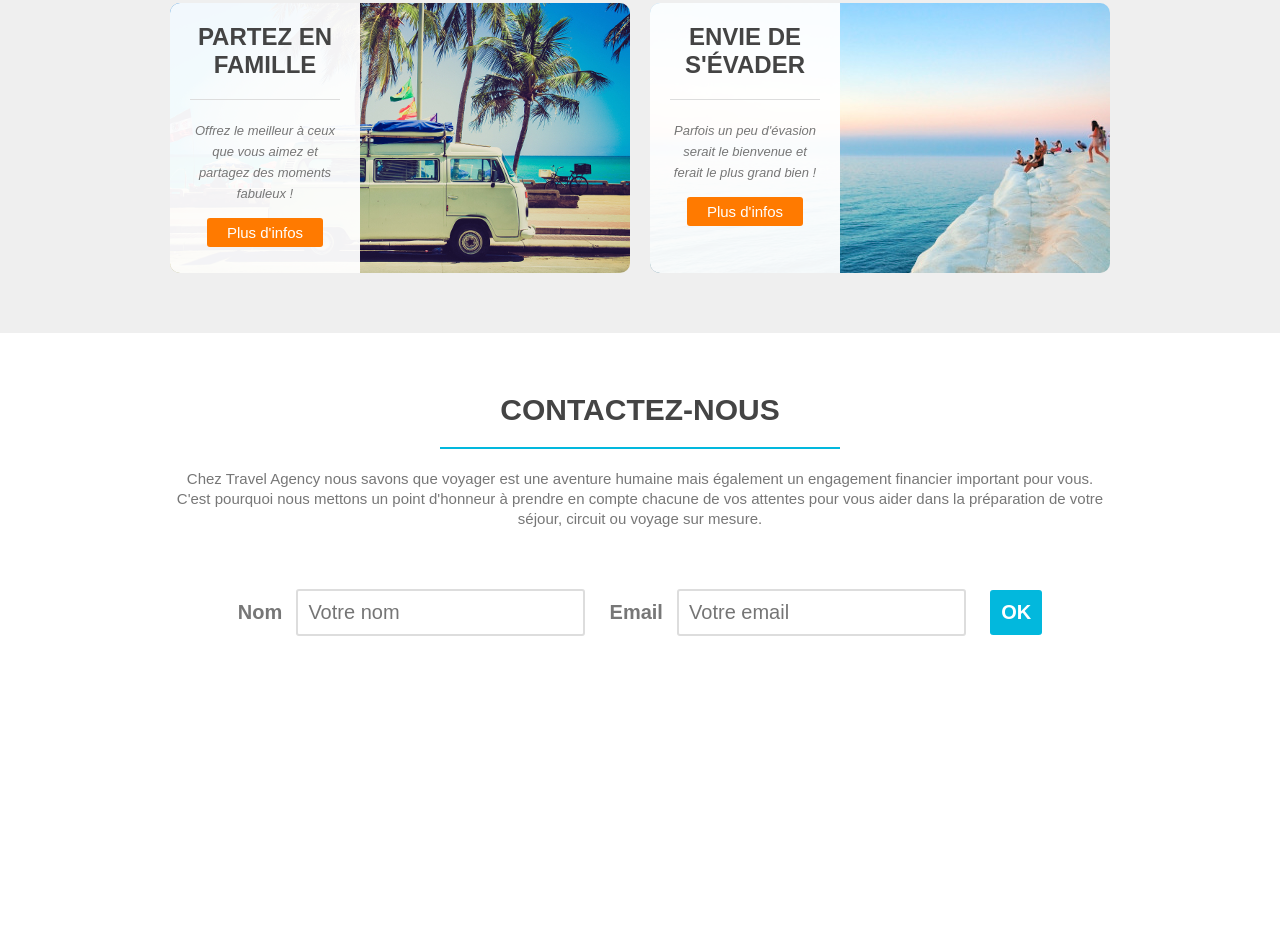
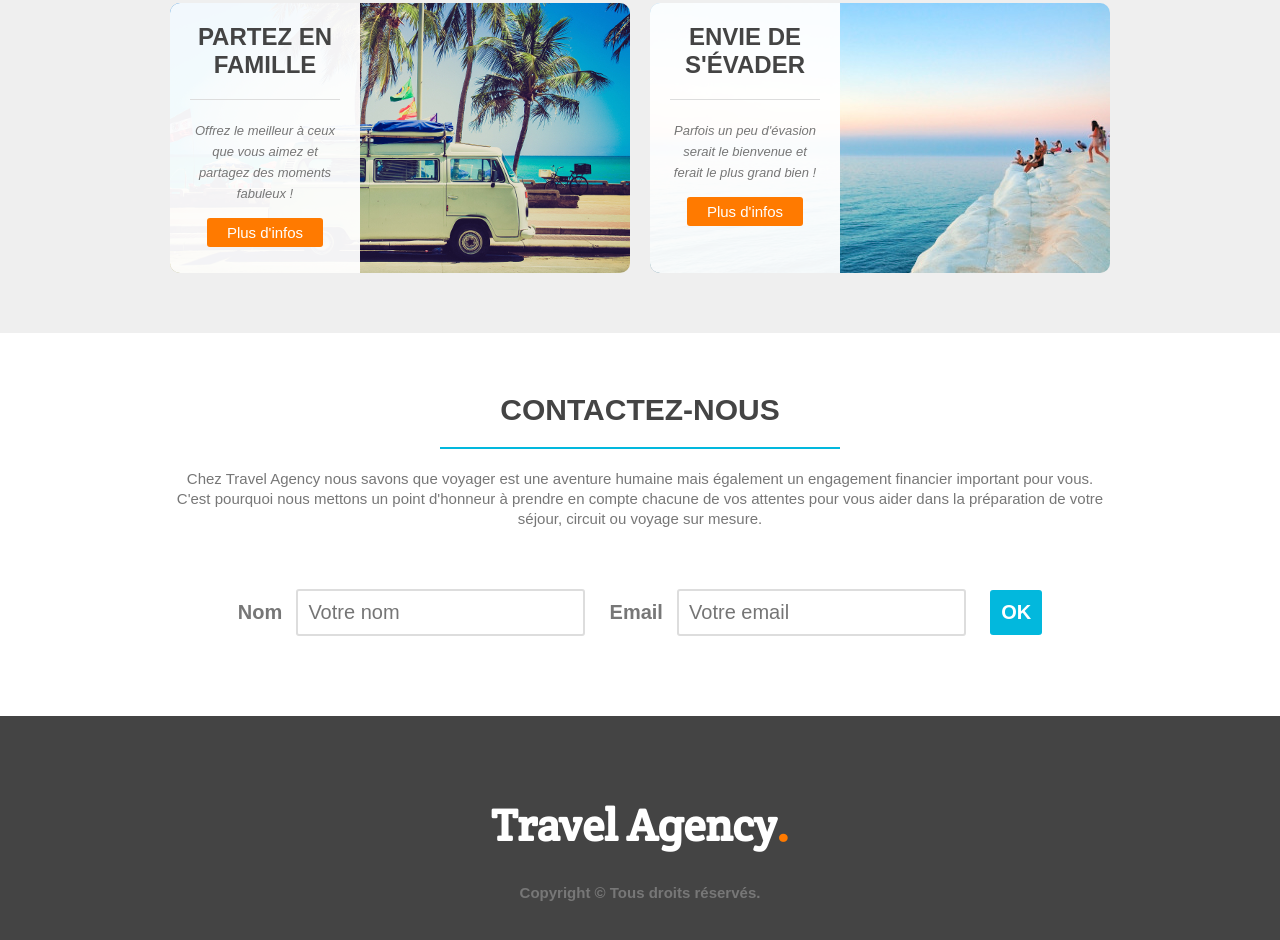
Before and after one commit to AntoniSDev/Udemy.Cours.HTML.CSS, a plain HTML site: page index.html in a window 1280 px wide. Shown: the part 1145-2085 px from the top of the page. Before the commit the page ends 1861 px from the top, so only its background shows below. Drawn offline with Linux system fonts and the light colour scheme.

Commit message:
Partie Footer

```diff
--- a/index.html
+++ b/index.html
@@ -113,6 +113,10 @@
 
 
         <footer>
+            <div class="wrapper">
+                <h1>Travel Agency<span class="orange">.</span></h1>
+                <div class="copyright">Copyright © Tous droits réservés.</div>
+            </div>
 
         </footer>
 
--- a/styles.css
+++ b/styles.css
@@ -321,3 +321,27 @@ input[type="text"]
     color: #fff;
     background-color: #444;
 }
+
+
+/*FOOTER */
+
+footer
+{
+    height: 260px;
+    background-color: #444;
+}
+
+footer h1
+{
+    color: #fff;
+    text-align: center;
+    padding-top: 80px;
+}
+
+.copyright
+{
+    text-align: center;
+    font-weight: bold;
+    padding-top: 30px;
+    color: #777;
+}
```
